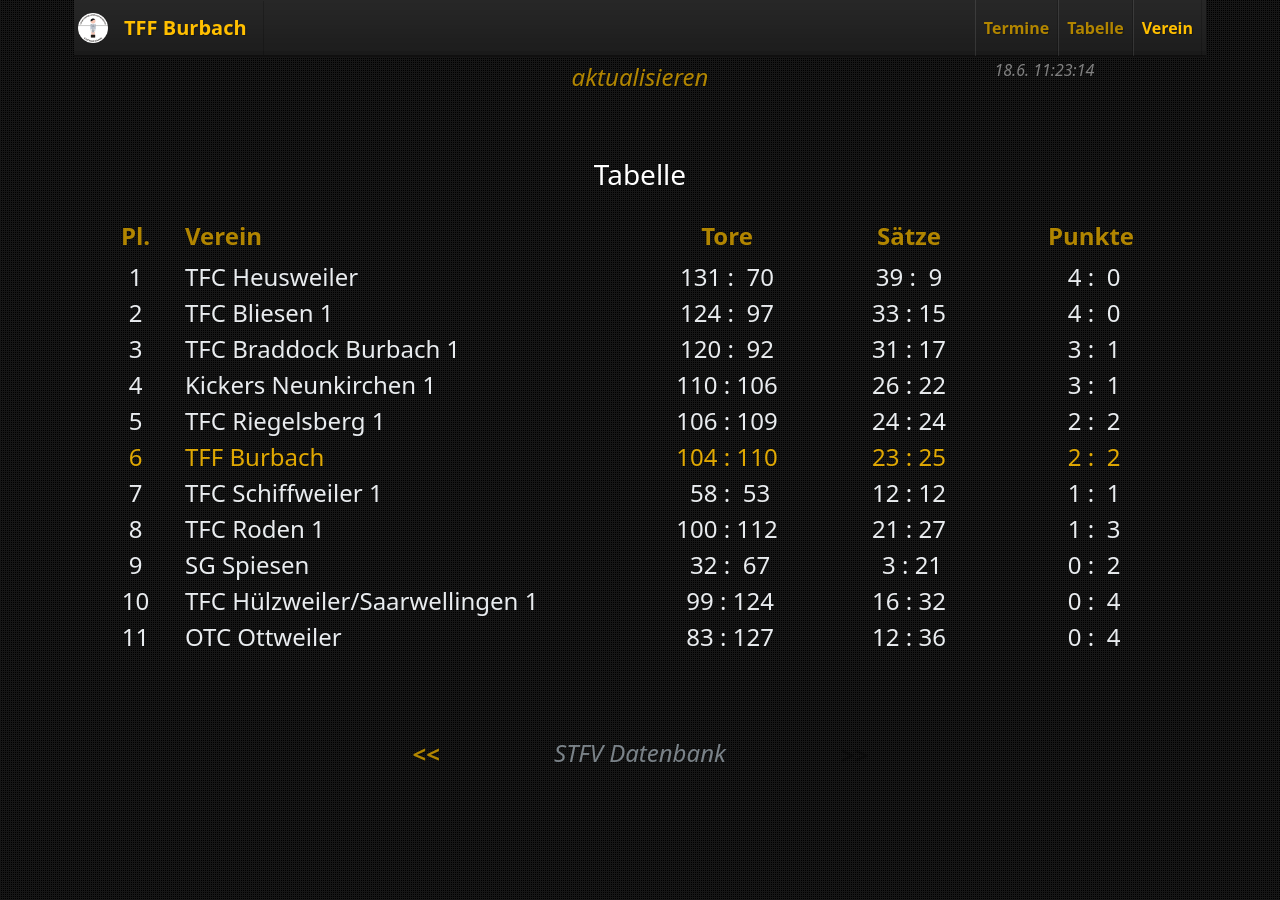
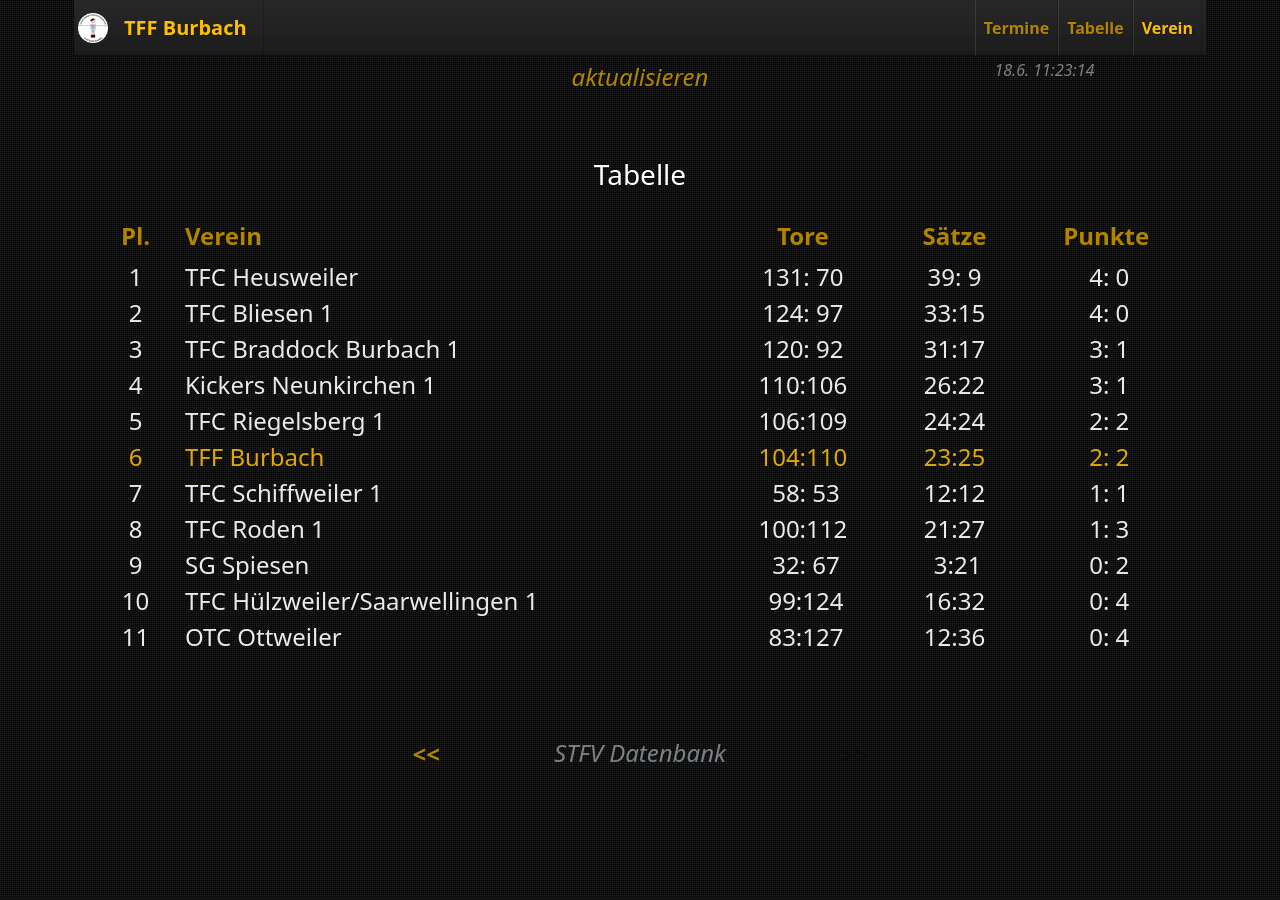
Before and after one commit to tff-burbach/tff-burbach.github.io, a Jekyll site: the page built from index.html, in a window 1280 px wide and 900 px high, scrolled down 2261 px. Built offline with Jekyll 4.4.1, drawn with Linux system fonts in a browser that asks for light colours; some web fonts are replaced.

Commit message:
improve table layout

```diff
--- a/_includes/table.html
+++ b/_includes/table.html
@@ -39,17 +39,17 @@
                 <h3 id="tableTitle" class="tableTitle text-center">Tabelle</h3>
                 <h5 id="tableRowHeader" class="row tableHeader fs-4 fw-bold">
                     <div id="place" class="col-1 text-center">Pl.</div>
-                    <div id="team" class="col col-sm-5">Verein</div>
+                    <div id="team" class="col-6">Verein</div>
                     <div id="goals" class="col text-center d-none d-lg-block">Tore</div>
-                    <div id="sets" class="col text-center d-none d-sm-block">Sätze</div>
-                    <div id="score" class="col-3 col-sm text-center">Punkte</div>
+                    <div id="sets" class="col text-center">Sätze</div>
+                    <div id="score" class="col col-sm text-center">Punkte</div>
                 </h5>
                 <div id="tableRowTemplate" class="row tableRow fs-4 d-none">
                     <div id="place" class="col-1 text-center"></div>
-                    <div id="team" class="col col-sm-5 text-nowrap text-truncate"></div>
+                    <div id="team" class="col-6 text-nowrap text-truncate"></div>
                     <div id="goals" class="col text-center d-none d-lg-block"></div>
-                    <div id="sets" class="col text-center d-none d-sm-block"></div>
-                    <div id="score" class="col-3 col-sm text-center"></div>
+                    <div id="sets" class="col text-center"></div>
+                    <div id="score" class="col col-sm text-center"></div>
                 </div>
             </div>
             <div class="tableseparator row"></div>
--- a/js/stfvData.js
+++ b/js/stfvData.js
@@ -109,9 +109,9 @@ stfvData = {
 				leagueRow.place = row.childNodes[1].textContent;
 				leagueRow.team = row.childNodes[3].textContent;
 				// 5 - 27: Spiele gegen 1. - 12.
-				leagueRow.goals = row.childNodes[row.childNodes.length-6].textContent;
-				leagueRow.sets = row.childNodes[row.childNodes.length-4].textContent;
-				leagueRow.scores = row.childNodes[row.childNodes.length-2].textContent;
+				leagueRow.goals = row.childNodes[row.childNodes.length-6].textContent.replaceAll(' ','');
+				leagueRow.sets = row.childNodes[row.childNodes.length-4].textContent.replaceAll(' ','');
+				leagueRow.scores = row.childNodes[row.childNodes.length-2].textContent.replaceAll(' ','');
 				leagueTable.push(leagueRow);
 				stfvData.extractGames(team, row, allMatchdays, matches);
 			}
```
